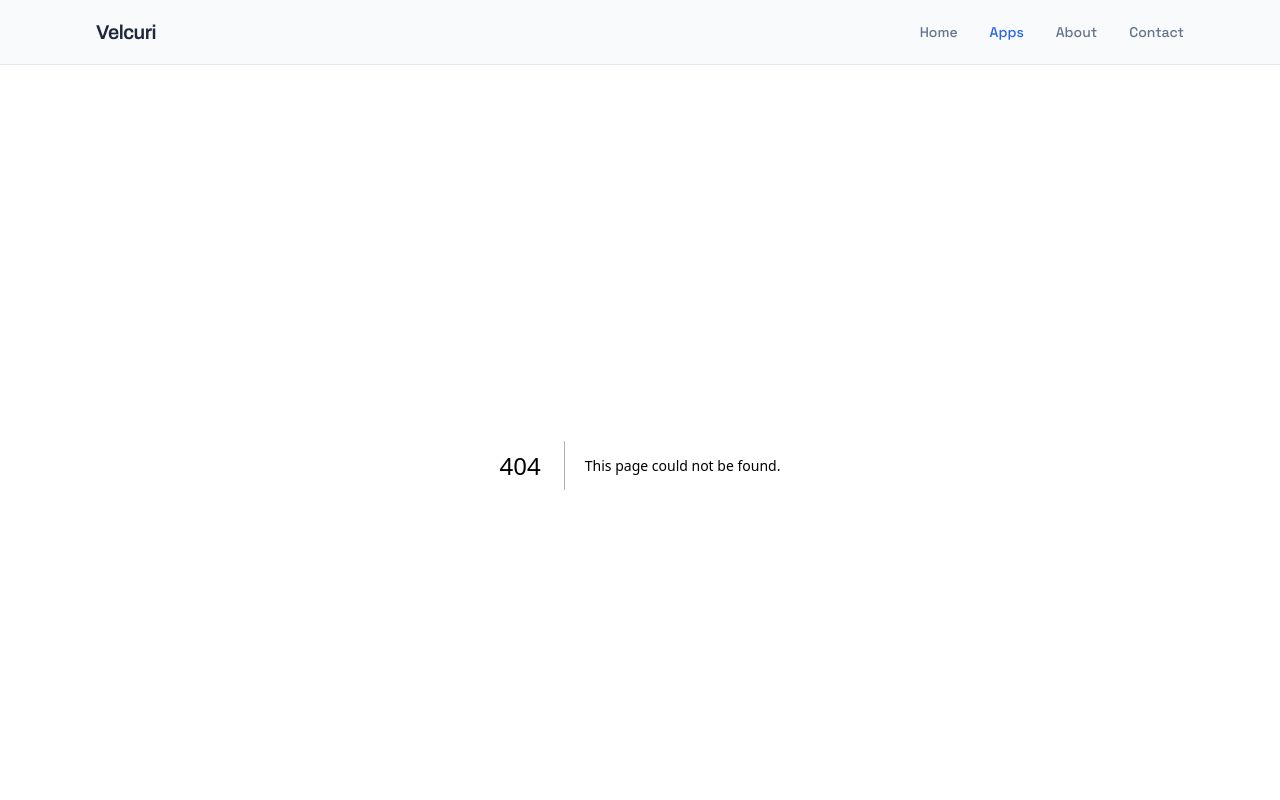
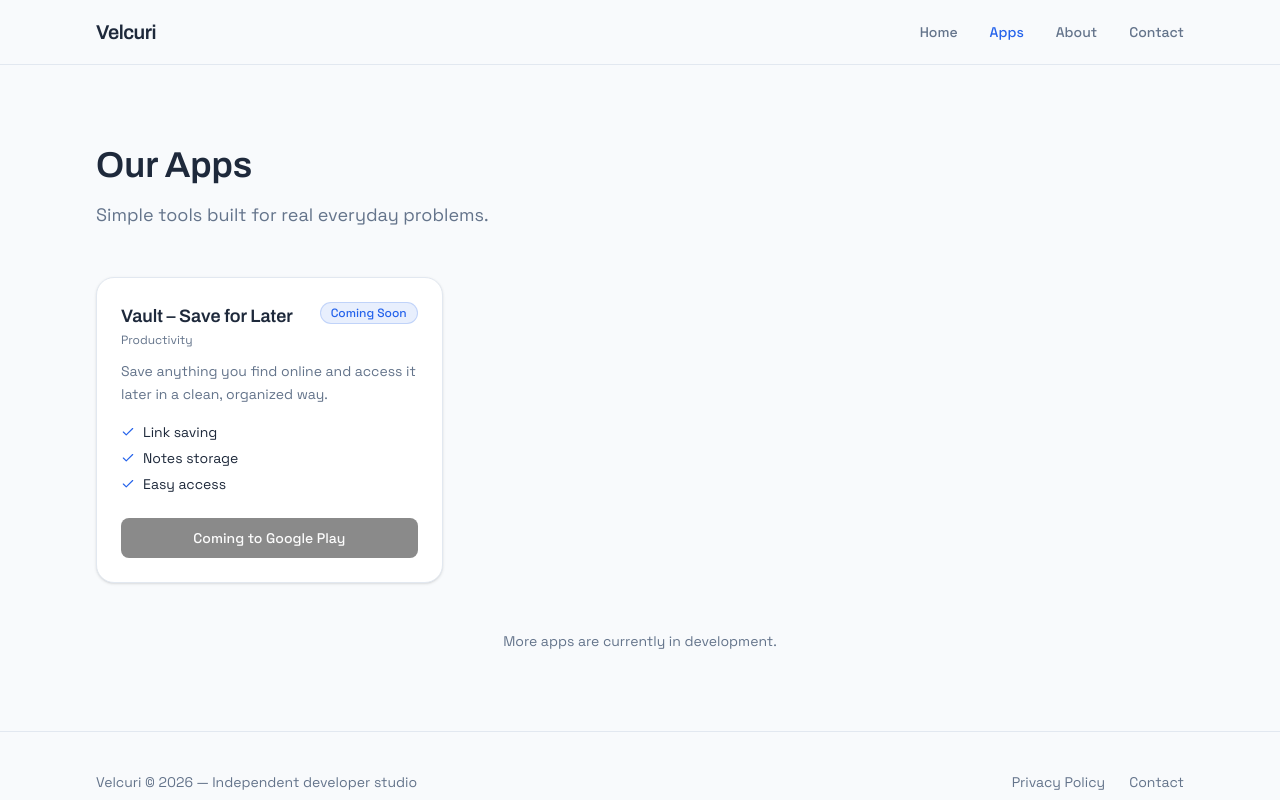
Before and after one commit to albinchristo04/Velcuri, a Next.js app: page /apps in a window 1280 px wide. Before the commit this address had no page. Shown: the top 800 px of the page. Built offline with nearby package versions, Linux system fonts and the light colour scheme.

Commit message:
feat: add Apps page with AppCard grid

```diff
--- /dev/null
+++ b/app/apps/page.tsx
@@ -0,0 +1,43 @@
+import type { Metadata } from "next";
+import { AppCard } from "@/components/ui/app-card";
+
+export const metadata: Metadata = {
+  title: "Apps — Velcuri",
+  description: "Browse apps built by Velcuri, an independent developer studio.",
+};
+
+const apps = [
+  {
+    name: "Vault – Save for Later",
+    status: "Coming Soon",
+    statusVariant: "coming-soon" as const,
+    description: "Save anything you find online and access it later in a clean, organized way.",
+    features: ["Link saving", "Notes storage", "Easy access"],
+    tag: "Productivity",
+    ctaLabel: "Coming to Google Play",
+    ctaDisabled: true,
+  },
+];
+
+export default function AppsPage() {
+  return (
+    <div className="mx-auto max-w-6xl px-4 sm:px-6 lg:px-8 py-20">
+      <h1 className="font-heading text-3xl sm:text-4xl font-semibold text-brand-text mb-4">
+        Our Apps
+      </h1>
+      <p className="text-brand-muted mb-12 text-lg">
+        Simple tools built for real everyday problems.
+      </p>
+
+      <div className="grid grid-cols-1 sm:grid-cols-2 lg:grid-cols-3 gap-6">
+        {apps.map((app) => (
+          <AppCard key={app.name} {...app} />
+        ))}
+      </div>
+
+      <p className="mt-12 text-center text-sm text-brand-muted">
+        More apps are currently in development.
+      </p>
+    </div>
+  );
+}
```
